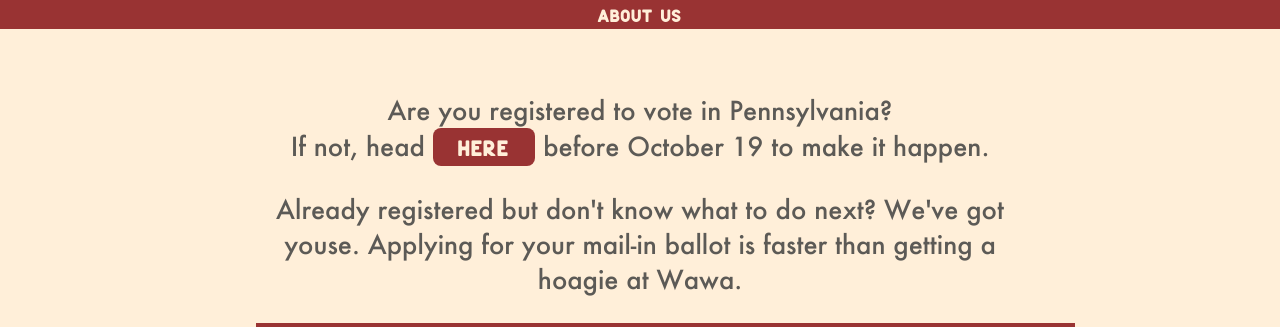
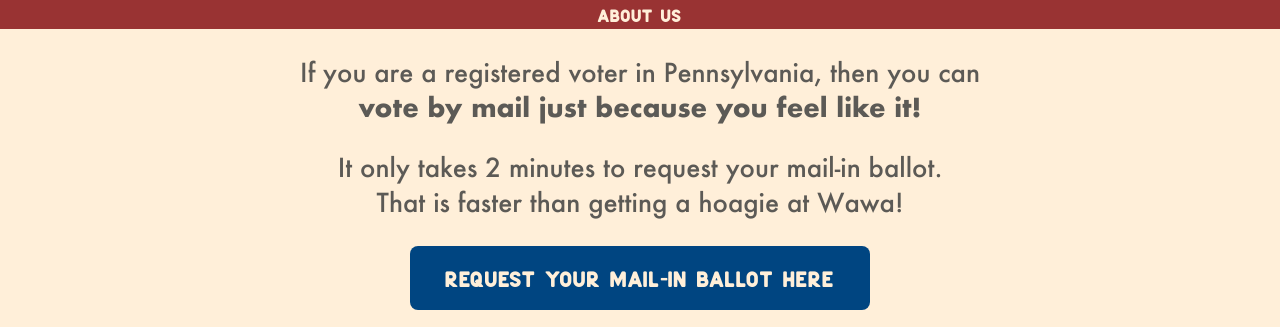
Before and after one commit to PhillyVoteByMail/phillyvotebymail, a PHP site: page / in a window 1280 px wide. Shown: the part 128-455 px from the top of the page. Run offline with PHP 8.4, Linux system fonts and the light colour scheme; some web fonts are replaced.

Commit message:
Move CTA above video and update copy
- In the past, voters in PA required an excuse
  to vote by mail. This is the first general election
  in which any registered voter is allowed to vote
  by mail. It is imperative that we educate people
  about that law change.
- Research has shown that telling people how long
  it takes to complete a task will increase the
  chance that they actually undertake that task.
  Therefore, I restored the 2-minute copy and combined
  it with the Wawa reference to get the best of
  both worlds.

```diff
--- a/assets/style.css
+++ b/assets/style.css
@@ -1,9 +1,8 @@
-
 @font-face {
   font-family: "AmericanLemonSans";
 
-  src: url("./fonts/AmericanLemonSans.woff") format("woff"), /* Modern Browsers */
-    url("./fonts/AmericanLemonSans.woff2") format("woff2"); /* Modern Browsers */
+  src: url("./fonts/AmericanLemonSans.woff") format("woff"),
+    /* Modern Browsers */ url("./fonts/AmericanLemonSans.woff2") format("woff2"); /* Modern Browsers */
   font-weight: normal;
   font-style: normal;
 }
@@ -11,8 +10,8 @@
 @font-face {
   font-family: "Futura-Bold";
 
-  src: url("./fonts/Futura-Bold-03.woff") format("woff"), /* Modern Browsers */
-    url("./fonts/Futura-Bold-03.woff2") format("woff2"); /* Modern Browsers */
+  src: url("./fonts/Futura-Bold-03.woff") format("woff"),
+    /* Modern Browsers */ url("./fonts/Futura-Bold-03.woff2") format("woff2"); /* Modern Browsers */
   font-weight: normal;
   font-style: normal;
 }
@@ -20,27 +19,27 @@
 @font-face {
   font-family: "Futura-Medium";
 
-  src: url("./fonts/Futura-Medium-01.woff") format("woff"), /* Modern Browsers */
-    url("./fonts/Futura-Medium-01.woff2") format("woff2"); /* Modern Browsers */
+  src: url("./fonts/Futura-Medium-01.woff") format("woff"),
+    /* Modern Browsers */ url("./fonts/Futura-Medium-01.woff2") format("woff2"); /* Modern Browsers */
   font-weight: normal;
   font-style: normal;
 }
 
-body{
+body {
   margin: 0px !important;
-    background-color: #FFEFD9;
+  background-color: #ffefd9;
 }
 
-a{
+a {
   text-decoration: none;
 }
 
-p{
+p {
   color: #004581;
-    font-family: 'Futura-Medium';
+  font-family: "Futura-Medium";
   font-size: 1.5vw;
   text-align: center;
-    margin:2vw auto;
+  margin: 2vw auto;
   display: block;
   width: 100%;
   float: left;
@@ -48,116 +47,108 @@ p{
 }
 
 .header {
-
   background-color: #004581;
   width: 100%;
 }
 
 .header_mn {
-
   background-color: #993333;
   width: 100%;
   text-align: center;
 }
 
 .header_mn a {
-    color: #FFEFD9;
-    font-family: 'AmericanLemonSans';
+  color: #ffefd9;
+  font-family: "AmericanLemonSans";
   font-size: 2vw;
 }
 
-h1{
-    font-family: 'AmericanLemonSans';
+h1 {
+  font-family: "AmericanLemonSans";
   font-size: 6.5vw;
-    color: #FFEFD9;
+  color: #ffefd9;
   width: 65%;
   margin: 0 auto;
   line-height: 6vw;
   text-align: center;
   padding: 2vw 1vw;
-
 }
 
-.info_cont{
+.info_cont {
   width: 60%;
-     margin: 5vw auto;
+  margin: 2vw auto;
   padding: 0vw 15vw;
 }
 
-.info{
-    font-family: 'Futura-Medium';
-    font-size: 2vw;;
-    color: #5C5A56;
-    margin:2vw 0px;
+.info {
+  font-family: "Futura-Medium";
+  font-size: 2vw;
+  color: #5c5a56;
+  margin: 2vw 0px;
   text-align: center;
 }
 
-.bold{
-    font-family: 'Futura-Bold';
+.bold {
+  font-family: "Futura-Bold";
 }
 
-.red{
+.red {
   color: #993333;
 }
 
-.smbutton{
+.smbutton {
   height: 3vw;
   line-height: 3vw;
   border-radius: 8px;
   background-color: #993333;
-    color: #FFEFD9;
+  color: #ffefd9;
   padding: 0vw 2vw;
   font-size: 2.5vw;
-    font-family: 'AmericanLemonSans';
+  font-family: "AmericanLemonSans";
   text-align: center;
   display: inline-block;
-    color: #FFEFD9;
+  color: #ffefd9;
 }
 
- .smbutton:hover{
+.smbutton:hover {
   background-color: #004581;
-
 }
 
-
-.vid{
+.vid {
   background-color: #993333;
   padding: 2vw;
   width: 100%;
-    margin: 2vw 0px 0px;
+  margin: 2vw 0px;
 }
 
-
-.button_cont{
+.button_cont {
   width: 100%;
   margin-bottom: 2vw !important;
-
 }
 
- .button:hover{
+.button:hover {
   background-color: #993333;
-
 }
 
-.button{
+.button {
   height: 5vw;
   line-height: 5vw;
   border-radius: 8px;
   background-color: #004581;
-    color: #FFEFD9;
+  color: #ffefd9;
   font-size: 2.5vw;
-    font-family: 'AmericanLemonSans';
+  font-family: "AmericanLemonSans";
   text-align: center;
   width: 60%;
   display: inline-block;
 }
 
-.center{
-    margin: 0 auto;
+.center {
+  /* margin: 0 auto; */
   text-align: center;
 }
-video{
-    width: 100%
+video {
+  width: 100%;
 }
 
 .num_ball {
--- a/index.html
+++ b/index.html
@@ -14,20 +14,20 @@
     <div class="header_mn"><a href="/about">About Us</a></div>
     <div class="info_cont">
       <div class="info">
-        Are you registered to vote in Pennsylvania? <br />
-        If not, head
-        <a
-          class="bold smbutton"
-          href="https://www.pavoterservices.pa.gov/Pages/VoterRegistrationApplication.aspx"
-          target="_blank"
-          >here</a
-        >
-        before October 19 to make it happen.
+        If you are a registered voter in Pennsylvania, then you can
+        <br />
+        <span class="bold">vote by mail just because you feel like it!</span>
       </div>
       <div class="info">
-        Already registered but don't know what to do next? We've got youse.
-        Applying for your mail-in ballot is faster than getting a hoagie at
-        Wawa.
+        It only takes 2 minutes to request your mail-in ballot. <br />
+        That is faster than getting a hoagie at Wawa!
+      </div>
+      <div class="button_cont center">
+        <a
+          href="https://www.pavoterservices.pa.gov/OnlineAbsenteeApplication/#/OnlineAbsenteeBegin"
+          target="_blank"
+          ><div class="button center">REQUEST YOUR MAIL-IN BALLOT HERE</div></a
+        >
       </div>
       <div class="vid center">
         <iframe
@@ -39,17 +39,7 @@
           allow="fullscreen"
         ></iframe>
       </div>
-      <div class="info">
-        The goal of this site is to teach people in Philadelphia how to vote by
-        mail correctly to ensure that their vote is actually counted.
-      </div>
-      <div class="button_cont center">
-        <a
-          href="https://www.pavoterservices.pa.gov/OnlineAbsenteeApplication/#/OnlineAbsenteeBegin"
-          target="_blank"
-          ><div class="button center">REQUEST YOUR MAIL-IN BALLOT HERE</div></a
-        >
-      </div>
+
       <div class="info center">
         Share that Brotherly Love of your right to vote by displaying and
         distributing Philadelphia's official printable
```
Lines whose indentation alone changed are shown as unchanged.
